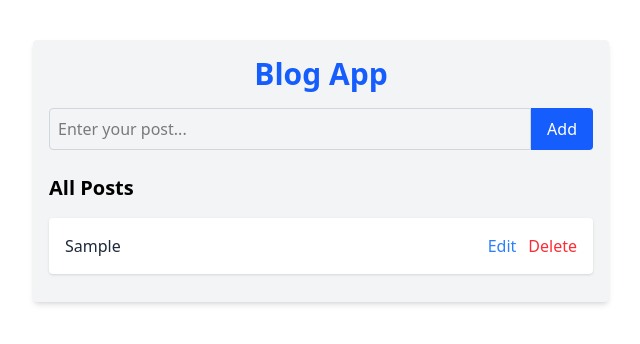
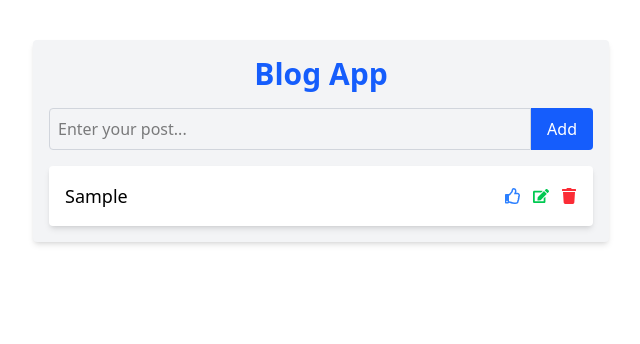
Before and after one commit to supriyaarora12/redux, a React (Vite) app in the folder my-redux-app/: page / in a window 1280 px wide. Both pictures are taken after typing "Sample" into the empty fields and a click on the button "Add". Shown: the top 344 px of the page, without its empty margins (319-959 px from the left). Built offline with nearby package versions, Linux system fonts and the light colour scheme.

Commit message:
like/dislike

```diff
--- a/my-redux-app/package.json
+++ b/my-redux-app/package.json
@@ -14,6 +14,7 @@
     "@tailwindcss/vite": "^4.1.11",
     "react": "^19.1.0",
     "react-dom": "^19.1.0",
+    "react-icons": "^5.5.0",
     "react-redux": "^9.2.0",
     "tailwindcss": "^4.1.11"
   },
--- a/my-redux-app/src/Components/post/PostList/PostList.jsx
+++ b/my-redux-app/src/Components/post/PostList/PostList.jsx
@@ -1,33 +1,54 @@
 
 import React from "react";
-import { useDispatch, useSelector } from "react-redux";
-import { deletePost } from "../../../features/postSlice";
+import { useSelector, useDispatch } from "react-redux";
+import { deletePost, toggleLike } from "../../../features/postSlice";
+import {
+  FaThumbsUp,
+  FaRegThumbsUp,
+  FaTrash,
+  FaEdit,
+} from "react-icons/fa";
 
 function PostList({ setEditPost }) {
   const posts = useSelector((state) => state.posts);
   const dispatch = useDispatch();
 
   return (
-    <div className="mt-6">
-      <h2 className="text-xl font-semibold mb-4">All Posts</h2>
+    <div className="space-y-4 mt-4">
       {posts.map((post) => (
         <div
           key={post.id}
-          className="bg-white p-4 rounded shadow mb-3 flex justify-between items-center"
+          className="bg-white shadow-md rounded p-4 flex justify-between items-center"
         >
-          <p className="text-gray-800">{post.text}</p>
-          <div>
+          <div className="flex-1">
+            <p className="text-lg">{post.text}</p>
+          </div>
+
+          <div className="flex items-center gap-3 ml-4">
+
             <button
-              className="text-blue-500 mr-3"
+              onClick={() => dispatch(toggleLike(post.id))}
+              className="text-blue-500 hover:text-blue-700"
+              title={post.liked ? "Unlike" : "Like"}
+            >
+              {post.liked ? <FaThumbsUp /> : <FaRegThumbsUp />}
+            </button>
+
+            <button
               onClick={() => setEditPost(post)}
+              className="text-green-500 hover:text-green-700"
+              title="Edit"
             >
-              Edit
+              <FaEdit />
             </button>
+
+
             <button
-              className="text-red-500"
               onClick={() => dispatch(deletePost(post.id))}
+              className="text-red-500 hover:text-red-700"
+              title="Delete"
             >
-              Delete
+              <FaTrash />
             </button>
           </div>
         </div>
--- a/my-redux-app/src/features/postSlice.js
+++ b/my-redux-app/src/features/postSlice.js
@@ -6,11 +6,15 @@ const postSlice = createSlice({
   initialState: [],
   reducers: {
     addPost: (state, action) => {
-      state.push({ id: Date.now(), text: action.payload });
+      state.push({
+        id: Date.now(),
+        text: action.payload,
+        liked: false, // Add liked status
+      });
     },
     updatePost: (state, action) => {
       const { id, text } = action.payload;
-      const post = state.find((post) => post.id === id);
+      const post = state.find((p) => p.id === id);
       if (post) {
         post.text = text;
       }
@@ -18,8 +22,14 @@ const postSlice = createSlice({
     deletePost: (state, action) => {
       return state.filter((post) => post.id !== action.payload);
     },
+    toggleLike: (state, action) => {
+      const post = state.find((p) => p.id === action.payload);
+      if (post) {
+        post.liked = !post.liked;
+      }
+    },
   },
 });
 
-export const { addPost, updatePost, deletePost } = postSlice.actions;
+export const { addPost, updatePost, deletePost, toggleLike } = postSlice.actions;
 export default postSlice.reducer;
```
Also changed, not shown: 1 other file (tests, documents, lock files or other folders).
